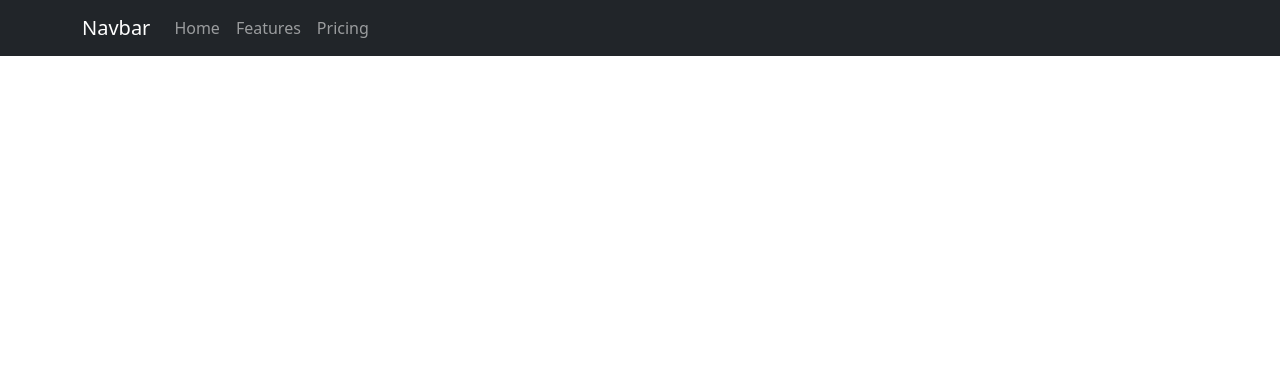
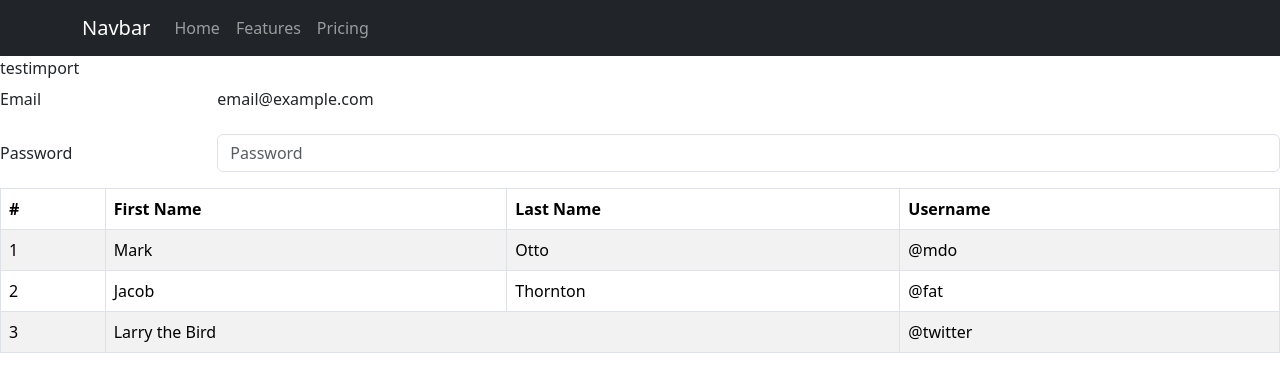
Before and after one commit to KameronHandy/Project4, a React (Create React App) app in the folder client/: page / in a window 1280 px wide. Shown: the top 392 px of the page. Built offline with nearby package versions, Linux system fonts and the light colour scheme.

Commit message:
Got all the Bootstrap to work in the compononents, Trouble shoot problem... (compononets not connecting to App.js)...Troube shoot solution...(Capitalize the first letter of the components. or it will not be imported to App.js

```diff
--- a/client/src/App.js
+++ b/client/src/App.js
@@ -1,18 +1,19 @@
 import './App.css';
 import React from 'react';
 import 'bootstrap/dist/css/bootstrap.min.css';
+import Testimport from './Components/Testimport';
 import Navbars from './Components/Navbars';
-import user_login from './Components/user_login';
-import categories from './Components/categories';
-import j from './Components/j';
+import User_login from './Components/User_login';
+import Categories from './Components/Categories';
 
 function App() {
   return (
 
     <>
     <Navbars />
-    <user_login/>
-    <j />
+    <Testimport />
+    <User_login/>
+    <Categories />
     </>
 
   );
--- /dev/null
+++ b/client/src/Components/Testimport.jsx
@@ -0,0 +1,7 @@
+import React from 'react'
+
+export default function Testimport() {
+  return (
+    <div>testimport</div>
+  )
+}
--- a/client/src/Components/j.jsx
+++ /dev/null
@@ -1,7 +0,0 @@
-import React from 'react'
-
-export default function j() {
-  return (
-    <h1>hiiii</h1>
-  )
-}
--- a/client/src/Components/user_login.jsx
+++ b/client/src/Components/user_login.jsx
@@ -3,7 +3,7 @@ import Col from 'react-bootstrap/Col';
 import Form from 'react-bootstrap/Form';
 import Row from 'react-bootstrap/Row';
 
-export default function user_login_information() {
+export default function User_login() {
   return (
     <>
     <Form>
```
